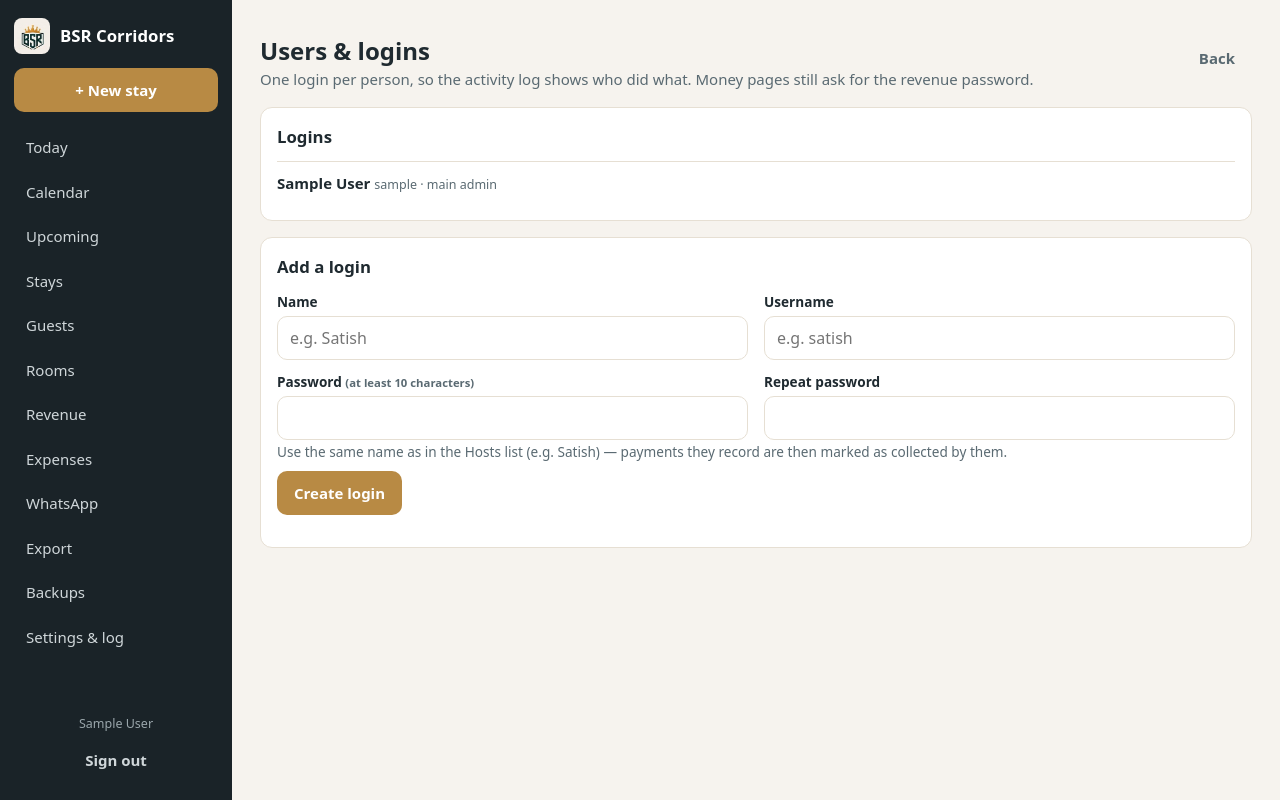
After one commit to ShekharReddy10/bsr-corridors-website, a Django app: page /settings/users/ in a window 1280 px wide. The commit adds this page. Run offline with Django 5.2, Linux system fonts and the light colour scheme; the visitor is signed in with stand-in values (Sample User, id 1); data comes from the database, SQL or seed files in the repository; parts of the project's set-up code (start-up, migrations or seed data) failed here and were passed over.

Commit message:
Admin: a login for each host; the activity log shows who did what
- Settings → Users & logins (main admin only): create a login per person, set a new password, switch a login
  off/on. Everyone can change their own password. Money pages still need the revenue password.
- Deploys no longer switch off every account except the admin (ensure_admin only manages the main admin).
- Every log entry records who was signed in (migration 0020); the signed-in name shows in the sidebar, and
  "Collected by" on Record payment defaults to the person signed in when they are in the Hosts list.

Co-Authored-By: Claude Opus 5.5 <noreply@anthropic.com>

```diff
--- a/admin-app/config/settings.py
+++ b/admin-app/config/settings.py
@@ -64,6 +64,7 @@ MIDDLEWARE = [
     "django.contrib.messages.middleware.MessageMiddleware",
     "django.middleware.clickjacking.XFrameOptionsMiddleware",
     "core.middleware.LoginRequiredMiddleware",
+    "core.middleware.CurrentUserMiddleware",
     "core.middleware.NoIndexMiddleware",
 ]
 
--- a/admin-app/core/management/commands/ensure_admin.py
+++ b/admin-app/core/management/commands/ensure_admin.py
@@ -1,4 +1,4 @@
-"""Create or update the single admin account from ADMIN_USERNAME / ADMIN_PASSWORD.
+"""Create or update the main admin account from ADMIN_USERNAME / ADMIN_PASSWORD.
 
 Runs on every deploy (build.sh), so changing the password in Render's environment settings
 and redeploying changes the login. Render's free plan has no shell, so this replaces createsuperuser.
@@ -26,6 +26,5 @@ class Command(BaseCommand):
         if created or not user.check_password(password):
             user.set_password(password)
         user.save()
-        # Only one admin: deactivate any other accounts.
-        User.objects.exclude(pk=user.pk).update(is_active=False)
+        # Other people's logins (Settings → Users) are left as they are.
         self.stdout.write(self.style.SUCCESS(f"Admin '{username}' {'created' if created else 'up to date'}."))
--- a/admin-app/core/models.py
+++ b/admin-app/core/models.py
@@ -429,6 +429,7 @@ class AuditLog(models.Model):
     action = models.CharField(max_length=40)
     summary = models.TextField()
     stay = models.ForeignKey(Stay, null=True, blank=True, on_delete=models.SET_NULL, related_name="logs")
+    by = models.CharField("Done by", max_length=60, blank=True, help_text="Who was signed in")
 
     class Meta:
         db_table = "audit_log"
@@ -439,7 +440,9 @@ class AuditLog(models.Model):
 
     @classmethod
     def record(cls, action: str, summary: str, stay: Stay | None = None) -> "AuditLog":
-        return cls.objects.create(action=action, summary=summary, stay=stay)
+        from .middleware import current_user_name
+
+        return cls.objects.create(action=action, summary=summary, stay=stay, by=current_user_name())
 
 
 class BackupRun(models.Model):
--- a/admin-app/core/urls.py
+++ b/admin-app/core/urls.py
@@ -1,7 +1,7 @@
 from django.contrib.auth.views import LogoutView
 from django.urls import path, register_converter
 
-from .views import auth, calendar, dashboard, data, expenses, guests, photos, revenue, rooms, stays, whatsapp
+from .views import auth, calendar, dashboard, data, expenses, guests, photos, revenue, rooms, stays, users, whatsapp
 
 
 class TwoDigits:
@@ -77,4 +77,6 @@ urlpatterns = [
     path("backups/", data.backups, name="backups"),
     path("backup/run/", data.backup_hook, name="backup_hook"),
     path("settings/", data.settings_page, name="settings"),
+    path("settings/users/", users.users, name="users"),
+    path("settings/password/", users.my_password, name="my_password"),
 ]
--- a/admin-app/core/views/stays.py
+++ b/admin-app/core/views/stays.py
@@ -190,6 +190,7 @@ def stay_detail(request, pk):
         "payment_form": PaymentForm(),
         "payments": list(stay.payments.all()),
         "hosts": services.host_names(),
+        "collector": request.user.first_name if request.user.first_name in services.host_names() else stay.host,
         "shorten_form": ShortenForm(initial={"new_check_out": services.today()}),
         "today": services.today(),
         "wa_templates": MessageTemplate.objects.all(),
--- /dev/null
+++ b/admin-app/core/views/users.py
@@ -0,0 +1,92 @@
+"""Logins: one per person (Settings → Users, admin only), and "Change my password" for everyone.
+Money pages still need the revenue password on top of the login."""
+
+from functools import wraps
+
+from django.contrib import messages
+from django.contrib.auth import get_user_model, update_session_auth_hash
+from django.shortcuts import get_object_or_404, redirect, render
+
+from ..models import AuditLog
+
+MIN_LENGTH = 10
+
+
+def admin_only(view):
+    @wraps(view)
+    def wrapper(request, *args, **kwargs):
+        if not request.user.is_superuser:
+            messages.error(request, "Only the main admin can manage logins.")
+            return redirect("settings")
+        return view(request, *args, **kwargs)
+    return wrapper
+
+
+def _password_problem(password: str, confirm: str) -> str:
+    if len(password) < MIN_LENGTH:
+        return f"Use at least {MIN_LENGTH} characters for the password."
+    if password != confirm:
+        return "The two passwords don’t match."
+    return ""
+
+
+@admin_only
+def users(request):
+    User = get_user_model()
+    if request.method == "POST":
+        action = request.POST.get("action")
+        if action == "add":
+            username = request.POST.get("username", "").strip().lower()
+            name = request.POST.get("name", "").strip()[:150]
+            problem = _password_problem(request.POST.get("password", ""), request.POST.get("confirm", ""))
+            if not username or not username.replace(".", "").replace("_", "").isalnum():
+                messages.error(request, "Pick a username with letters and numbers only, e.g. satish.")
+            elif User.objects.filter(username=username).exists():
+                messages.error(request, f"“{username}” is already taken.")
+            elif problem:
+                messages.error(request, problem)
+            else:
+                u = User.objects.create_user(username, password=request.POST["password"], first_name=name)
+                AuditLog.record("users", f"Login created for {name or username} ({username})")
+                messages.success(request, f"Login created for {u.get_full_name() or username}. Share the password with them privately.")
+        elif action in {"reset", "toggle"}:
+            u = get_object_or_404(User, pk=request.POST.get("user"))
+            if u == request.user:
+                messages.error(request, "Use “Change my password” for your own login.")
+            elif action == "reset":
+                problem = _password_problem(request.POST.get("password", ""), request.POST.get("confirm", ""))
+                if problem:
+                    messages.error(request, problem)
+                else:
+                    u.set_password(request.POST["password"])
+                    u.save()
+                    AuditLog.record("users", f"Password reset for {u.get_full_name() or u.username}")
+                    messages.success(request, f"New password set for {u.get_full_name() or u.username}.")
+            else:
+                u.is_active = not u.is_active
+                u.save(update_fields=["is_active"])
+                state = "switched on" if u.is_active else "switched off"
+                AuditLog.record("users", f"Login {state} for {u.get_full_name() or u.username}")
+                messages.success(request, f"Login {state} for {u.get_full_name() or u.username}.")
+        return redirect("users")
+    return render(request, "core/users.html", {"users": User.objects.order_by("-is_active", "username"),
+                                               "min_length": MIN_LENGTH})
+
+
+def my_password(request):
+    if request.method == "POST":
+        current = request.POST.get("current", "")
+        problem = _password_problem(request.POST.get("password", ""), request.POST.get("confirm", ""))
+        if not request.user.check_password(current):
+            messages.error(request, "Your current password is wrong.")
+        elif problem:
+            messages.error(request, problem)
+        else:
+            request.user.set_password(request.POST["password"])
+            request.user.save()
+            update_session_auth_hash(request, request.user)  # stay signed in
+            AuditLog.record("users", "Changed own password")
+            messages.success(request, "Your password is changed.")
+            return redirect("settings")
+        return redirect("my_password")
+    return render(request, "core/my_password.html", {"min_length": MIN_LENGTH})
--- a/admin-app/static/css/app.css
+++ b/admin-app/static/css/app.css
@@ -443,3 +443,8 @@ input:focus, select:focus, textarea:focus { outline: 2px solid var(--gold); bord
 .photo-row { display: flex; flex-wrap: wrap; align-items: center; gap: 4px; }
 .photo-row .inline-form { margin: 0; }
 .photo-upload label { cursor: pointer; }
+.user-row { display: flex; flex-wrap: wrap; justify-content: space-between; align-items: center; gap: 6px 12px; padding: 10px 0; border-top: 1px solid var(--line); }
+.user-row > div { min-width: 0; }
+.user-actions[open] { flex-basis: 100%; }
+.sidebar-logout { display: grid; gap: 4px; text-align: center; }
+.sidebar-logout small { color: #9aa6ab; }
--- a/admin-app/templates/base.html
+++ b/admin-app/templates/base.html
@@ -32,7 +32,7 @@
       <a href="{% url 'backups' %}" {% if url == 'backups' %}aria-current="page"{% endif %}>Backups</a>
       <a href="{% url 'settings' %}" {% if url == 'settings' %}aria-current="page"{% endif %}>Settings &amp; log</a>
     </nav>
-    <form method="post" action="{% url 'logout' %}" class="sidebar-logout">{% csrf_token %}<button class="btn btn-ghost">Sign out</button></form>
+    <form method="post" action="{% url 'logout' %}" class="sidebar-logout">{% csrf_token %}<small class="muted">{{ user.get_full_name|default:user.username }}</small><button class="btn btn-ghost">Sign out</button></form>
   </aside>
 
   <main class="main">
--- a/admin-app/templates/core/stay_detail.html
+++ b/admin-app/templates/core/stay_detail.html
@@ -96,7 +96,7 @@
       <input name="amount" type="number" min="1" step="1" inputmode="decimal" placeholder="Amount ₹" required aria-label="Payment amount"
              {% if stay.balance > 0 %}value="{{ stay.balance|floatformat:0 }}"{% endif %}>
       <select name="mode" aria-label="Payment mode">{% for v, l in payment_form.fields.mode.choices %}<option value="{{ v }}" {% if v == stay.payment_mode %}selected{% endif %}>{{ l }}</option>{% endfor %}</select>
-      <select name="collected_by" aria-label="Collected by"><option value="">Collected by —</option>{% for h in hosts %}<option value="{{ h }}"{% if h == stay.host %} selected{% endif %}>{{ h }}</option>{% endfor %}</select>
+      <select name="collected_by" aria-label="Collected by"><option value="">Collected by —</option>{% for h in hosts %}<option value="{{ h }}"{% if h == collector %} selected{% endif %}>{{ h }}</option>{% endfor %}</select>
       <input name="date" type="date" value="{{ today|date:'Y-m-d' }}" max="{{ today|date:'Y-m-d' }}" aria-label="Payment date">
       <button class="btn btn-primary btn-sm">Record payment</button>
     </form>
--- /dev/null
+++ b/admin-app/templates/core/users.html
@@ -0,0 +1,36 @@
+{% extends "base.html" %}
+{% block title %}Users & logins{% endblock %}
+{% block content %}
+<div class="page-head"><div><h1>Users &amp; logins</h1><p class="muted">One login per person, so the activity log shows who did what. Money pages still ask for the revenue password.</p></div><a class="btn btn-ghost" href="{% url 'settings' %}">Back</a></div>
+
+<section class="card">
+  <h2>Logins</h2>
+  {% for u in users %}
+  <div class="user-row{% if not u.is_active %} is-inactive{% endif %}">
+    <div><b>{{ u.get_full_name|default:u.username }}</b> <small class="muted">{{ u.username }}{% if u.is_superuser %} · main admin{% endif %}{% if not u.is_active %} · switched off{% endif %}{% if u.last_login %} · last signed in {{ u.last_login|date:"d-m-Y H:i" }}{% endif %}</small></div>
+    {% if u != request.user and not u.is_superuser %}
+    <details class="user-actions"><summary class="btn btn-ghost btn-sm">Manage</summary>
+      <form method="post" class="inline-form">{% csrf_token %}<input type="hidden" name="action" value="reset"><input type="hidden" name="user" value="{{ u.pk }}">
+        <input type="password" name="password" placeholder="New password" minlength="{{ min_length }}" autocomplete="new-password" aria-label="New password">
+        <input type="password" name="confirm" placeholder="Repeat" minlength="{{ min_length }}" autocomplete="new-password" aria-label="Repeat new password">
+        <button class="btn btn-outline btn-sm">Set password</button></form>
+      <form method="post" class="inline-form" data-confirm="{% if u.is_active %}Switch off this login? They can’t sign in until it’s switched on again.{% else %}Switch this login back on?{% endif %}">{% csrf_token %}<input type="hidden" name="action" value="toggle"><input type="hidden" name="user" value="{{ u.pk }}">
+        <button class="btn btn-ghost btn-sm">{% if u.is_active %}Switch off{% else %}Switch on{% endif %}</button></form>
+    </details>
+    {% endif %}
+  </div>
+  {% endfor %}
+</section>
+
+<form method="post" class="card">{% csrf_token %}<input type="hidden" name="action" value="add">
+  <h2>Add a login</h2>
+  <div class="form-grid">
+    <div class="field"><label for="u-name">Name</label><input id="u-name" name="name" placeholder="e.g. Satish" required></div>
+    <div class="field"><label for="u-username">Username</label><input id="u-username" name="username" placeholder="e.g. satish" autocapitalize="none" autocomplete="off" required></div>
+    <div class="field"><label for="u-pass">Password <small class="muted">(at least {{ min_length }} characters)</small></label><input id="u-pass" type="password" name="password" minlength="{{ min_length }}" autocomplete="new-password" required></div>
+    <div class="field"><label for="u-confirm">Repeat password</label><input id="u-confirm" type="password" name="confirm" minlength="{{ min_length }}" autocomplete="new-password" required></div>
+  </div>
+  <p class="muted small">Use the same name as in the Hosts list (e.g. Satish) — payments they record are then marked as collected by them.</p>
+  <div class="form-actions"><button class="btn btn-primary">Create login</button></div>
+</form>
+{% endblock %}
```
Also changed, not shown: admin-app/core/middleware.py (+27 -0 lines), admin-app/core/tests/test_core.py (+42 -0 lines), admin-app/templates/core/my_password.html (added, +13 -0 lines), admin-app/templates/core/settings.html (+7 -1 lines), admin-app/core/migrations/0020_auditlog_by.py (added).
